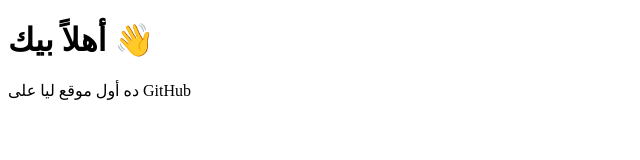
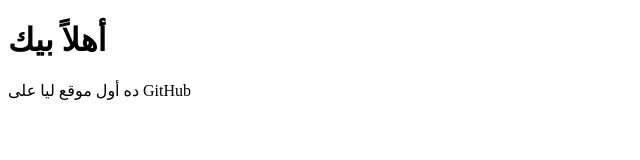
Before and after one commit to p7755hzd6j-boop/slapzz-store, a plain HTML site: page index.html in a window 1280 px wide. Shown: the full height of the page, 0-640 px from the left. Drawn offline with Linux system fonts and the light colour scheme.

Commit message:
Update index.html

```diff
--- a/index.html
+++ b/index.html
@@ -5,7 +5,7 @@
   <title>موقعي الأول</title>
 </head>
 <body>
-  <h1>أهلاً بيك 👋</h1>
+  <h1>أهلاً بيك </h1>
   <p>ده أول موقع ليا على GitHub</p>
 </body>
 </html>
```
